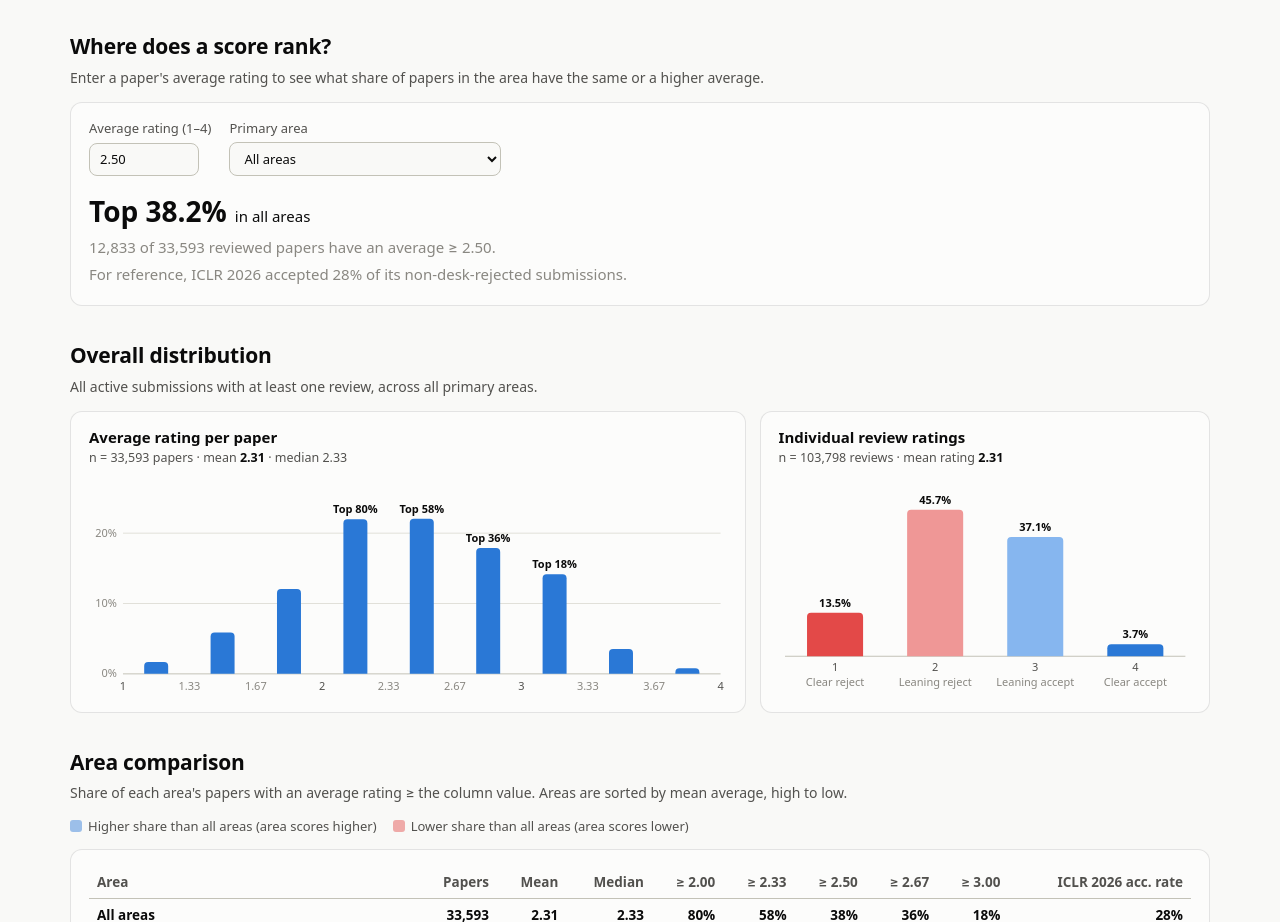
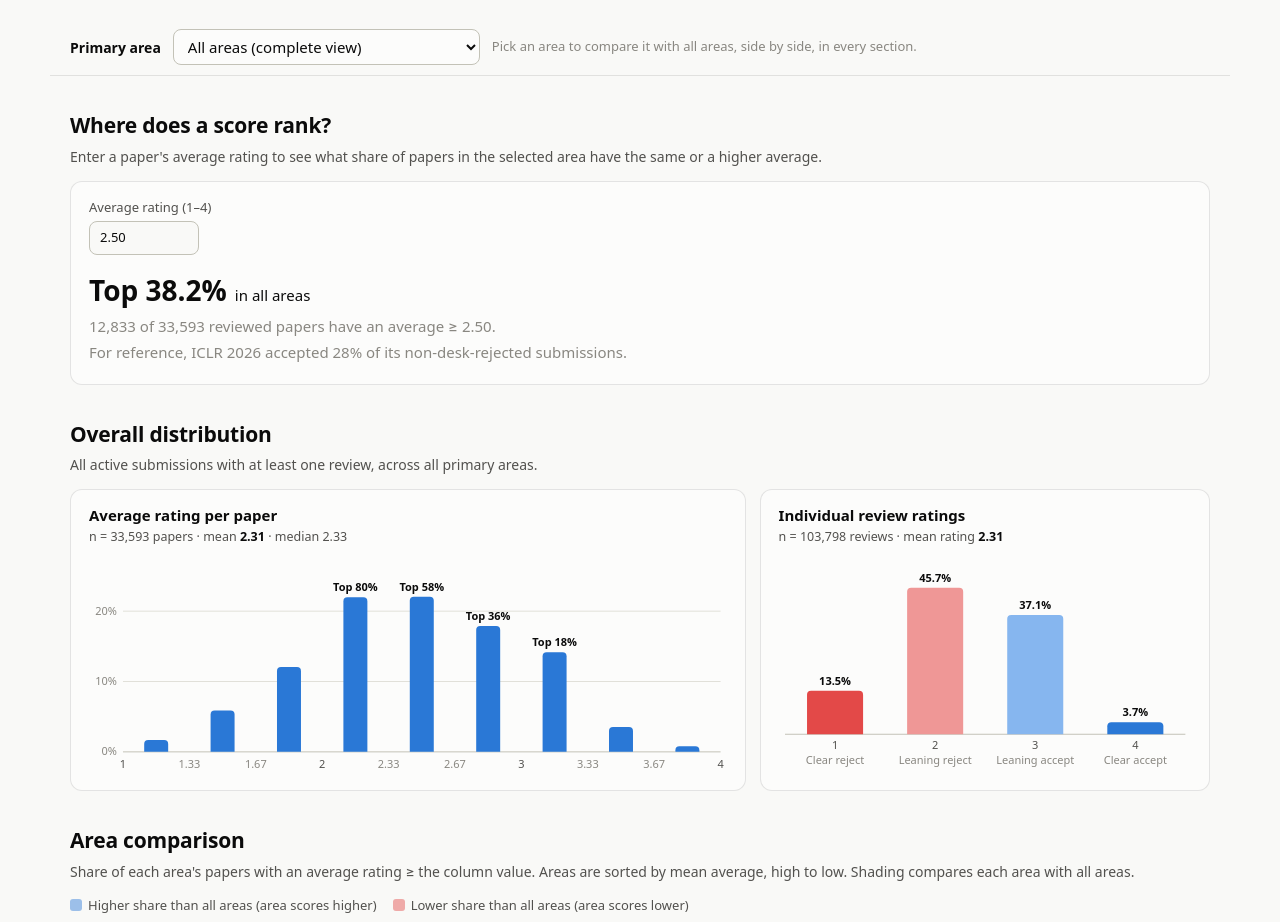
Before and after one commit to winfredtai/iclr2027-score-stats, a plain HTML site: page docs/index.html in a window 1280 px wide. Shown: the part 292-1214 px from the top of the page. Drawn offline with Linux system fonts and the light colour scheme.

Commit message:
domain specific graphs

```diff
--- a/docs/assets/app.js
+++ b/docs/assets/app.js
@@ -8,6 +8,9 @@
   const pct = (x, d = 1) => (x == null ? "–" : (x * 100).toFixed(d) + "%");
   const pctSmart = (x) => (x == null ? "–" : x >= 0.1 ? (x * 100).toFixed(0) + "%" : (x * 100).toFixed(1) + "%");
   const f2 = (x) => (x == null ? "–" : x.toFixed(2));
+
+  // Abstract registrations for ICLR 2027. Not available from the scraped data, so it is set by hand.
+  const ABSTRACT_SUBMISSIONS = 62288;
 
   let S = null; // stats
   let H = []; // history
@@ -77,11 +80,20 @@
   }
   const allGroup = () => S.groups[0];
 
+  // ---------- Selected area (global) ----------
+  // sel = index into S.groups; 0 = "All areas" (complete view).
+  let sel = 0;
+  const selGroup = () => S.groups[sel];
+  const isAll = () => sel === 0;
+  // Rows for tables / mix chart: every area in the complete view, otherwise only "All areas" + the selected area.
+  const visibleGroups = () => (isAll() ? S.groups : [S.groups[0], S.groups[sel]]);
+  const areaLabel = (g) => (g.key === "all" ? "All areas" : g.name);
+
   // ---------- Header tiles ----------
   function renderTiles() {
     const c = S.counts, g = allGroup();
     const tiles = [
-      ["Papers with reviews", fmtInt(g.n_reviewed), `${fmtInt(c.active)} active submissions`],
+      ["Active papers", fmtInt(c.active), `${fmtInt(ABSTRACT_SUBMISSIONS)} abstract submissions`],
       ["Reviews", fmtInt(g.n_reviews), `${(g.n_reviews / g.n_reviewed).toFixed(2)} per paper on average`],
       ["Mean paper average", f2(g.mean), `median ${f2(g.median)} · IQR ${f2(g.q1)}–${f2(g.q3)}`],
       ["Average ≥ 2.5", pct(g.share_ge["2.50"]), `≥ 3.0: ${pct(g.share_ge["3.00"])}`],
@@ -93,17 +105,52 @@
   }
 
   // ---------- Lookup ----------
-  function renderLookupControls() {
-    const sel = document.getElementById("lk-area");
-    sel.replaceChildren(...S.groups.map((g, i) => el("option", { value: String(i), text: g.key === "all" ? "All areas" : g.name })));
-    const inp = document.getElementById("lk-score");
-    inp.addEventListener("input", renderLookup);
-    sel.addEventListener("change", renderLookup);
+  function renderAreaControls() {
+    const box = document.getElementById("area-sel");
+    const areas = S.groups.map((g, i) => [g, i]).slice(1).sort((a, b) => a[0].name.localeCompare(b[0].name));
+    box.replaceChildren(el("option", { value: "0", text: "All areas (complete view)" }),
+      ...areas.map(([g, i]) => el("option", { value: String(i), text: g.name, title: g.full })));
+    // Restore ?area=<key> from the URL so a filtered view can be shared.
+    const key = new URLSearchParams(location.search).get("area");
+    const i = key ? S.groups.findIndex((g) => g.key === key) : -1;
+    sel = i > 0 ? i : 0;
+    box.value = String(sel);
+    box.addEventListener("change", () => setArea(parseInt(box.value, 10) || 0));
+    document.getElementById("area-reset").addEventListener("click", () => setArea(0));
+    document.getElementById("lk-score").addEventListener("input", renderLookup);
+    syncAreaBar();
+  }
+  function syncAreaBar() {
+    const g = selGroup();
+    document.getElementById("area-sel").value = String(sel);
+    document.getElementById("areabar").classList.toggle("selected", !isAll());
+    document.getElementById("area-reset").hidden = isAll();
+    document.getElementById("area-hint").textContent = isAll()
+      ? "Pick an area to compare it with all areas, side by side, in every section."
+      : `Showing all areas (left) vs. ${g.name} (right).`;
+  }
+  function setArea(i) {
+    sel = i;
+    const url = new URL(location.href);
+    if (isAll()) url.searchParams.delete("area"); else url.searchParams.set("area", selGroup().key);
+    history.replaceState(null, "", url);
+    syncAreaBar();
+    renderAreaDependent();
+    drawResponsive();
+  }
+  function renderAreaDependent() {
+    renderLookup();
+    renderOverall();
+    renderCompare();
+    renderMix();
+    renderAreaGrid();
+    renderIntervals();
+    renderTopPapers(true);
   }
   function renderLookup() {
     const out = document.getElementById("lk-result");
     const x = parseFloat(document.getElementById("lk-score").value);
-    const g = S.groups[parseInt(document.getElementById("lk-area").value, 10) || 0];
+    const g = selGroup();
     if (!(x >= 1 && x <= 4)) { out.replaceChildren(el("p", { class: "muted", text: "Enter a value between 1 and 4." })); return; }
     const a = shareAtLeast(g, x), all = shareAtLeast(allGroup(), x);
     const xs = (Math.round(x * 100) / 100).toFixed(2);
@@ -163,7 +210,7 @@
 
     // Selective direct labels: "Top x%" above the 2.5 and 3.0 interval columns.
     // Only drawn where the interval is wide enough to hold the label without colliding.
-    if (slot >= 56) (opts.marks || []).forEach((t) => {
+    if (slot >= 50) (opts.marks || []).forEach((t) => {
       const i = S.bin_edges.findIndex((e) => Math.abs(e - t) < 1e-9);
       if (i < 0) return;
       const share = g.share_ge[t.toFixed(2)];
@@ -176,16 +223,16 @@
   }
 
   // ---------- Rating columns (4 bars, diverging colors) ----------
-  function drawRatings(container, g) {
+  function drawRatings(container, g, opts) {
     const W = Math.max(240, container.clientWidth || 300);
     const H = 220;
     const m = { l: 6, r: 6, t: 22, b: 40 };
     const iw = W - m.l - m.r, ih = H - m.t - m.b;
     const total = g.rating_counts.reduce((a, b) => a + b, 0) || 1;
     const shares = g.rating_counts.map((c) => c / total);
-    const yMax = Math.max(...shares) * 1.08;
+    const yMax = (opts && opts.yMax) || Math.max(...shares) * 1.08;
     const slot = iw / 4, bw = Math.min(56, slot * 0.6);
-    const s = svg("svg", { viewBox: `0 0 ${W} ${H}`, role: "img", "aria-label": "Distribution of individual review ratings" });
+    const s = svg("svg", { viewBox: `0 0 ${W} ${H}`, role: "img", "aria-label": `Distribution of individual review ratings for ${g.name}` });
     s.append(svg("line", { x1: m.l, x2: W - m.r, y1: m.t + ih, y2: m.t + ih, class: "baseline" }));
     shares.forEach((sh, i) => {
       const cx = m.l + slot * i + slot / 2;
@@ -197,9 +244,48 @@
       s.append(svgText(cx, m.t + ih + 30, RATING_LABELS[i], { "text-anchor": "middle" }));
       const hit = svg("rect", { x: m.l + slot * i, y: m.t, width: slot, height: ih, class: "hit" });
       s.append(hit);
-      attachTip(hit, () => [["v", `${fmtInt(g.rating_counts[i])} reviews`], ["", `Rating ${i + 1} · ${RATING_LABELS[i]}`], ["k", `${pct(sh)} of all reviews`]]);
+      attachTip(hit, () => [["v", `${fmtInt(g.rating_counts[i])} reviews`], ["", `Rating ${i + 1} · ${RATING_LABELS[i]}`], ["k", `${pct(sh)} of reviews in ${areaLabel(g)}`]]);
     });
     container.replaceChildren(s);
+  }
+
+  // ---------- Overall distribution (complete view, or all-areas | selected-area) ----------
+  let overallDraws = [];
+  const ratingShares = (g) => { const t = g.rating_counts.reduce((a, b) => a + b, 0) || 1; return g.rating_counts.map((c) => c / t); };
+  const meanRating = (g) => g.rating_counts.reduce((a, c, i) => a + c * (i + 1), 0) / (g.n_reviews || 1);
+  function overallCard(title, g, meta, draw, tagged) {
+    const card = el("div", { class: "card panel" });
+    if (tagged) card.append(el("span", { class: "tag " + (g.key === "all" ? "all" : "area"), text: areaLabel(g), title: g.full }));
+    const chart = el("div", { class: "chart" });
+    card.append(el("h3", { text: title }), el("div", { class: "meta" }, ...meta), chart);
+    overallDraws.push(() => draw(chart));
+    return card;
+  }
+  function renderOverall() {
+    const body = document.getElementById("overall-body");
+    overallDraws = [];
+    const histMeta = (g) => [document.createTextNode(`n = ${fmtInt(g.n_reviewed)} papers · mean `), el("b", { text: f2(g.mean) }), document.createTextNode(` · median ${f2(g.median)}`)];
+    const ratMeta = (g) => [document.createTextNode(`n = ${fmtInt(g.n_reviews)} reviews · mean rating `), el("b", { text: meanRating(g).toFixed(2) })];
+    const marks = [2.0, 2.33, 2.67, 3.0];
+    if (isAll()) {
+      const g = allGroup();
+      const yMax = niceMax(Math.max(...g.hist) / g.n_reviewed);
+      document.getElementById("overall-sub").textContent = "All active submissions with at least one review, across all primary areas.";
+      body.replaceChildren(el("div", { class: "grid2" },
+        overallCard("Average rating per paper", g, histMeta(g), (c) => drawHist(c, g, { yMax, height: 220, marks }), false),
+        overallCard("Individual review ratings", g, ratMeta(g), (c) => drawRatings(c, g), false)));
+      return;
+    }
+    const pair = [allGroup(), selGroup()];
+    // Shared y-axes so the two panels in each row can be compared directly.
+    const hMax = niceMax(Math.max(...pair.map((g) => Math.max(...g.hist) / (g.n_reviewed || 1))));
+    const rMax = Math.max(...pair.flatMap(ratingShares)) * 1.08;
+    document.getElementById("overall-sub").textContent = `All areas (left) vs. ${selGroup().name} (right). Each row shares its y-axis.`;
+    body.replaceChildren(
+      el("div", { class: "grid-cmp" }, ...pair.map((g) =>
+        overallCard("Average rating per paper", g, histMeta(g), (c) => drawHist(c, g, { yMax: hMax, height: 220, marks }), true))),
+      el("div", { class: "grid-cmp" }, ...pair.map((g) =>
+        overallCard("Individual review ratings", g, ratMeta(g), (c) => drawRatings(c, g, { yMax: rMax }), true))));
   }
 
   // ---------- Area comparison table ----------
@@ -216,8 +302,8 @@
       el("th", { text: "Area" }), el("th", { text: "Papers" }), el("th", { text: "Mean" }), el("th", { text: "Median" }),
       ...thr.map((k) => el("th", null, el("span", { class: "thr", text: "≥ " + k }))),
       hasRef ? el("th", { text: "ICLR 2026 acc. rate" }) : null);
-    const rows = S.groups.map((g) => {
-      const tr = el("tr", g.key === "all" ? { class: "all" } : null);
+    const rows = visibleGroups().map((g) => {
+      const tr = el("tr", g.key === "all" ? { class: "all" } : !isAll() ? { class: "sel" } : null);
       const name = el("td", { class: "areaname", title: g.full });
       name.textContent = g.name;
       tr.append(name, el("td", { text: fmtInt(g.n_reviewed) }), el("td", { text: f2(g.mean) }), el("td", { text: f2(g.median) }));
@@ -248,9 +334,9 @@
       el("span", null, el("span", { class: "sw", style: `background: var(--r${i + 1})` }), document.createTextNode(`${i + 1} · ${l}`))));
     const box = document.getElementById("mix-chart");
     const kids = [el("div", { class: "head", text: "Area" }), el("div", { class: "head", text: "Share of reviews by rating" }), el("div", { class: "head mean", text: "Mean" })];
-    S.groups.forEach((g) => {
+    visibleGroups().forEach((g) => {
       const total = g.rating_counts.reduce((a, b) => a + b, 0) || 1;
-      const name = el("div", { class: "name" + (g.key === "all" ? " all" : ""), title: g.full });
+      const name = el("div", { class: "name" + (g.key === "all" ? " all" : !isAll() ? " sel" : ""), title: g.full });
       name.textContent = g.name;
       const stack = el("div", { class: "stack", role: "img" });
       stack.setAttribute("aria-label", g.name + ": " + g.rating_counts.map((c, i) => `rating ${i + 1} ${pct(c / total)}`).join(", "));
@@ -277,9 +363,13 @@
 
   // ---------- Per-area small multiples ----------
   function renderAreaGrid() {
+    // The two-panel version would repeat the "Overall distribution" histograms, so hide the section when an area is picked.
+    document.getElementById("areas").hidden = !isAll();
+    document.getElementById("toc-areas").hidden = !isAll();
+    if (!isAll()) return;
     const grid = document.getElementById("area-grid");
     const groups = S.groups.slice(1).concat([S.groups[0]]);
-    sharedYMax = niceMax(Math.max(...S.groups.map((g) => Math.max(...g.hist) / (g.n_reviewed || 1))));
+    sharedYMax = niceMax(Math.max(...groups.map((g) => Math.max(...g.hist) / (g.n_reviewed || 1))));
     grid.replaceChildren(...groups.map((g) => {
       const card = el("div", { class: "card panel" });
       const h = el("h3"); h.textContent = g.name;
@@ -298,6 +388,7 @@
     drawAreaCharts();
   }
   function drawAreaCharts() {
+    if (!isAll()) return;
     document.querySelectorAll("#area-grid .panel").forEach((card) => drawHist(card._chart, card._g, { yMax: sharedYMax, height: 170 }));
   }
 
@@ -307,8 +398,8 @@
     const nb = S.bin_edges.length - 1;
     const head = el("tr", null, el("th", { text: "Area" }), el("th", { text: "Papers" }),
       ...Array.from({ length: nb }, (_, i) => el("th", { text: binLabel(i) })));
-    const rows = S.groups.map((g) => {
-      const tr = el("tr", g.key === "all" ? { class: "all" } : null);
+    const rows = visibleGroups().map((g) => {
+      const tr = el("tr", g.key === "all" ? { class: "all" } : !isAll() ? { class: "sel" } : null);
       const name = el("td", { class: "areaname", title: g.full }); name.textContent = g.name;
       tr.append(name, el("td", { text: fmtInt(g.n_reviewed) }));
       g.hist.forEach((c, i) => {
@@ -349,7 +440,7 @@
 
   function tpFiltered() {
     const min = parseFloat(document.getElementById("tp-min").value);
-    const area = parseInt(document.getElementById("tp-area").value, 10);
+    const area = isAll() ? -1 : TP.areas.indexOf(selGroup().name);
     const q = document.getElementById("tp-q").value.trim().toLowerCase();
     return TP.papers.filter((p) => p.avg >= min - 1e-9 && (area < 0 || p.a === area) && (!q || p.t.toLowerCase().includes(q)));
   }
@@ -374,14 +465,14 @@
     if (resetPaging) tpShown = TP_PAGE;
     tpRows = tpFiltered();
     const min = document.getElementById("tp-min").value;
-    const areaSel = document.getElementById("tp-area");
-    const areaName = areaSel.value === "-1" ? "all areas" : areaSel.options[areaSel.selectedIndex].text;
+    const areaName = isAll() ? "all areas" : selGroup().name;
+    const showArea = isAll();
     const count = document.getElementById("tp-count");
     count.replaceChildren(el("b", { text: fmtInt(tpRows.length) }),
       document.createTextNode(` papers with average ${min === "4.00" ? "= 4.00" : "≥ " + min} in ${areaName}`),
       document.createTextNode(TP.compared_to_previous ? ` · change vs. ${TP.previous_as_of_et}` : ""));
 
-    const head = el("tr", null, el("th", { text: "#" }), el("th", { class: "l", text: "Title" }), el("th", { class: "l", text: "Area" }),
+    const head = el("tr", null, el("th", { text: "#" }), el("th", { class: "l", text: "Title" }), showArea ? el("th", { class: "l", text: "Area" }) : null,
       el("th", { text: "Ratings" }), el("th", { text: "Avg" }), TP.compared_to_previous ? el("th", { text: "Change" }) : null);
     const body = el("tbody");
     tpRows.slice(0, tpShown).forEach((p, i) => {
@@ -390,7 +481,7 @@
       const ratings = el("td", { class: "ratings" }, ...p.r.map((r) => el("span", { class: "chip r" + r, text: String(r) })));
       ratings.setAttribute("aria-label", "Ratings " + p.r.join(", "));
       body.append(el("tr", null, el("td", { class: "rank", text: String(i + 1) }), title,
-        el("td", { class: "area", text: TP.areas[p.a] }), ratings, el("td", { text: p.avg.toFixed(2) }), TP.compared_to_previous ? deltaCell(p) : null));
+        showArea ? el("td", { class: "area", text: TP.areas[p.a] }) : null, ratings, el("td", { text: p.avg.toFixed(2) }), TP.compared_to_previous ? deltaCell(p) : null));
     });
     document.getElementById("tp-table").replaceChildren(el("thead", null, head), body);
     const more = document.getElementById("tp-more");
@@ -404,7 +495,7 @@
     const lines = [["submission_number", "title", "primary_area", "ratings", "average", "previous_average", "openreview_url"].join(",")];
     tpRows.forEach((p) => lines.push([p.n, p.t, TP.areas[p.a], p.r.join(" "), p.avg.toFixed(2), p.prev != null ? p.prev.toFixed(2) : (p.new ? "<" + TP.min_avg.toFixed(2) : ""), forumUrl(p.id)].map(esc).join(",")));
     const blob = new Blob([lines.join("\n") + "\n"], { type: "text/csv;charset=utf-8" });
-    const a = el("a", { href: URL.createObjectURL(blob), download: `iclr2027_avg_ge_${document.getElementById("tp-min").value}.csv` });
+    const a = el("a", { href: URL.createObjectURL(blob), download: `iclr2027_avg_ge_${document.getElementById("tp-min").value}${isAll() ? "" : "_" + selGroup().name.toLowerCase().replace(/[^a-z0-9]+/g, "_").replace(/^_|_$/g, "")}.csv` });
     document.body.append(a); a.click(); a.remove();
     setTimeout(() => URL.revokeObjectURL(a.href), 1000);
   }
@@ -419,10 +510,7 @@
         return r.json();
       }).then((d) => {
         TP = d;
-        const sel = document.getElementById("tp-area");
-        TP.areas.map((name, i) => [name, i]).sort((x, y) => x[0].localeCompare(y[0]))
-          .forEach(([name, i]) => sel.append(el("option", { value: String(i), text: name })));
-        ["tp-min", "tp-area"].forEach((id) => document.getElementById(id).addEventListener("change", () => renderTopPapers(true)));
+        document.getElementById("tp-min").addEventListener("change", () => renderTopPapers(true));
         document.getElementById("tp-q").addEventListener("input", () => renderTopPapers(true));
         document.getElementById("tp-more").addEventListener("click", () => { tpShown += TP_PAGE; renderTopPapers(false); });
         document.getElementById("tp-csv").addEventListener("click", downloadTopCsv);
@@ -442,8 +530,7 @@
 
   // ---------- Main ----------
   function drawResponsive() {
-    drawHist(document.getElementById("overall-hist"), allGroup(), { yMax: niceMax(Math.max(...allGroup().hist) / allGroup().n_reviewed), height: 220, marks: [2.0, 2.33, 2.67, 3.0] });
-    drawRatings(document.getElementById("ratings-bar"), allGroup());
+    overallDraws.forEach((draw) => draw());
     drawAreaCharts();
     labelMixSegments();
   }
@@ -462,13 +549,10 @@
     }
     document.getElementById("asof").textContent = S.as_of_et;
     document.getElementById("footer-asof").textContent = `Last updated ${S.as_of_et}.`;
-    const g = allGroup();
-    document.getElementById("overall-meta").replaceChildren(document.createTextNode(`n = ${fmtInt(g.n_reviewed)} papers · mean `), el("b", { text: f2(g.mean) }), document.createTextNode(` · median ${f2(g.median)}`));
-    document.getElementById("ratings-meta").replaceChildren(document.createTextNode(`n = ${fmtInt(g.n_reviews)} reviews · mean rating `),
-      el("b", { text: (g.rating_counts.reduce((a, c, i) => a + c * (i + 1), 0) / g.n_reviews).toFixed(2) }));
     renderTiles();
-    renderLookupControls();
+    renderAreaControls();
     renderLookup();
+    renderOverall();
     renderCompare();
     renderMix();
     renderAreaGrid();
--- a/docs/assets/style.css
+++ b/docs/assets/style.css
@@ -202,3 +202,28 @@ table.papers td.ratings { white-space: nowrap; }
 .delta.up { color: var(--delta-up); }
 .delta.down { color: var(--delta-down); }
 .delta.new { color: var(--pill-text); background: var(--pill-bg); border-radius: 999px; padding: 1px 8px; font-weight: 600; }
+
+/* Global area selector (sticky) */
+.areabar {
+  position: sticky; top: 0; z-index: 5; margin: 22px -20px 0; padding: 10px 20px;
+  display: flex; flex-wrap: wrap; align-items: center; gap: 8px 12px;
+  background: var(--page); border-bottom: 1px solid var(--border);
+}
+.areabar label { font-weight: 600; font-size: 14px; }
+.areabar select {
+  font: inherit; color: var(--text-primary); background: var(--surface);
+  border: 1px solid var(--axis); border-radius: 8px; padding: 6px 10px; max-width: 360px;
+}
+.areabar.selected select { border-color: var(--series-1); box-shadow: 0 0 0 2px var(--pill-bg); }
+.areabar .hint { color: var(--text-muted); font-size: 13px; }
+section { scroll-margin-top: 64px; }
+
+/* Side-by-side comparison (all areas | selected area) */
+.grid-cmp { display: grid; grid-template-columns: repeat(2, minmax(0, 1fr)); gap: 14px; }
+.grid-cmp + .grid-cmp { margin-top: 14px; }
+@media (max-width: 760px) { .grid-cmp { grid-template-columns: minmax(0, 1fr); } }
+.panel .tag { display: inline-block; font-size: 12px; font-weight: 600; padding: 1px 8px; border-radius: 999px; margin-bottom: 4px; }
+.panel .tag.all { background: var(--grid); color: var(--text-secondary); }
+.panel .tag.area { background: var(--pill-bg); color: var(--pill-text); }
+tr.sel td { font-weight: 700; background: rgba(var(--pos), .08); }
+.mix .name.sel { font-weight: 700; color: var(--pill-text); }
--- a/docs/index.html
+++ b/docs/index.html
@@ -18,7 +18,7 @@
       <a href="#overall">Overall</a>
       <a href="#compare">Area comparison</a>
       <a href="#mix">Rating mix</a>
-      <a href="#areas">Per-area histograms</a>
+      <a href="#areas" id="toc-areas">Per-area histograms</a>
       <a href="#intervals">Score intervals</a>
       <a href="#top-papers">High-scoring papers</a>
       <a href="#history">Snapshot history</a>
@@ -27,16 +27,20 @@
     <div class="tiles" id="tiles"></div>
   </header>
 
+  <div class="areabar" id="areabar">
+    <label for="area-sel">Primary area</label>
+    <select id="area-sel"></select>
+    <button type="button" id="area-reset" class="btn" hidden>Show all areas</button>
+    <span class="hint" id="area-hint">Pick an area to compare it with all areas, side by side, in every section.</span>
+  </div>
+
   <section id="lookup" class="lookup">
     <h2>Where does a score rank?</h2>
-    <p class="sub">Enter a paper's average rating to see what share of papers in the area have the same or a higher average.</p>
+    <p class="sub">Enter a paper's average rating to see what share of papers in the selected area have the same or a higher average.</p>
     <div class="card">
       <form id="lookup-form" onsubmit="return false">
         <label>Average rating (1–4)
           <input id="lk-score" type="number" min="1" max="4" step="0.01" value="2.50" inputmode="decimal">
-        </label>
-        <label>Primary area
-          <select id="lk-area"></select>
         </label>
       </form>
       <div class="result" id="lk-result" aria-live="polite"></div>
@@ -45,24 +49,13 @@
 
   <section id="overall">
     <h2>Overall distribution</h2>
-    <p class="sub">All active submissions with at least one review, across all primary areas.</p>
-    <div class="grid2">
-      <div class="card panel">
-        <h3>Average rating per paper</h3>
-        <div class="meta" id="overall-meta"></div>
-        <div class="chart" id="overall-hist"></div>
-      </div>
-      <div class="card panel">
-        <h3>Individual review ratings</h3>
-        <div class="meta" id="ratings-meta"></div>
-        <div class="chart" id="ratings-bar"></div>
-      </div>
-    </div>
+    <p class="sub" id="overall-sub">All active submissions with at least one review, across all primary areas.</p>
+    <div id="overall-body"></div>
   </section>
 
   <section id="compare">
     <h2>Area comparison</h2>
-    <p class="sub">Share of each area's papers with an average rating ≥ the column value. Areas are sorted by mean average, high to low.</p>
+    <p class="sub">Share of each area's papers with an average rating ≥ the column value. Areas are sorted by mean average, high to low. Shading compares each area with all areas.</p>
     <div class="legend">
       <span><span class="sw" style="background: rgba(var(--pos), .45)"></span>Higher share than all areas (area scores higher)</span>
       <span><span class="sw" style="background: rgba(var(--neg), .45)"></span>Lower share than all areas (area scores lower)</span>
@@ -111,9 +104,6 @@
             <option value="4.00">= 4.00</option>
           </select>
         </label>
-        <label>Primary area
-          <select id="tp-area"><option value="-1">All areas</option></select>
-        </label>
         <label>Search titles
           <input id="tp-q" type="search" placeholder="e.g. diffusion" class="wide">
         </label>
```
Also changed, not shown: 1 other file.
